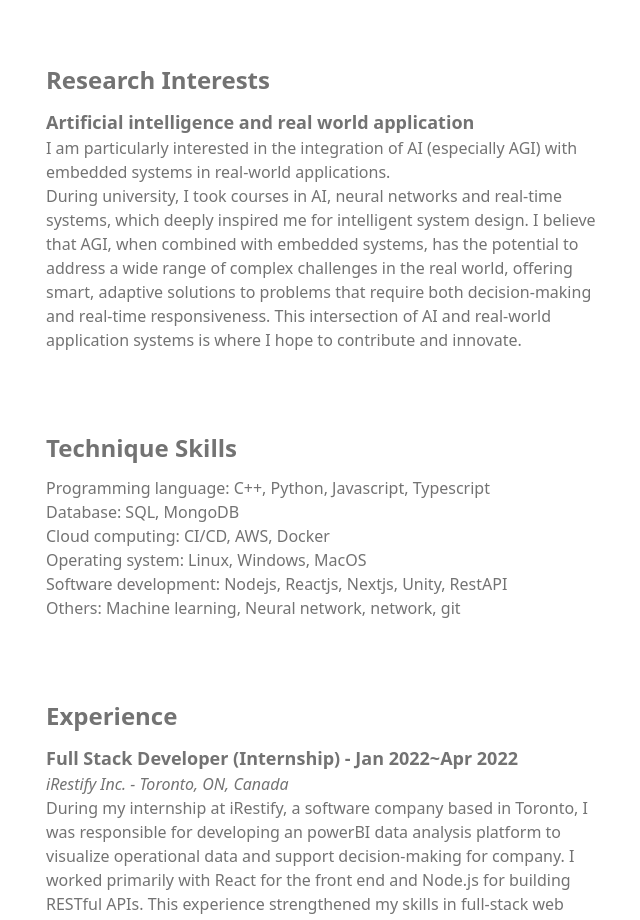
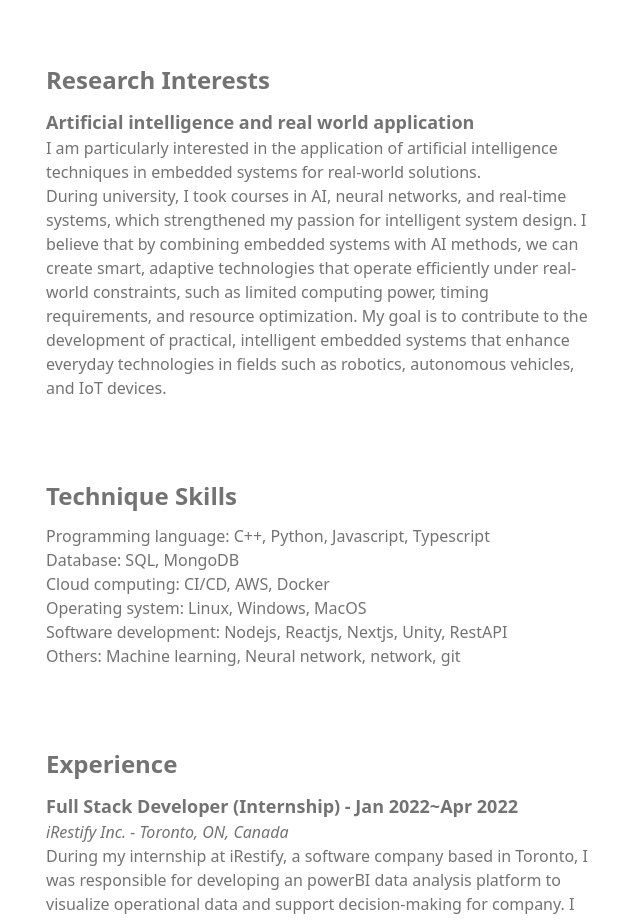
Before and after one commit to yuelinwen/yuelinwen, a Next.js app: page / in a window 1280 px wide. Shown: the part 820-1740 px from the top of the page, without its empty margins (298-938 px from the left). Built offline with nearby package versions, Linux system fonts and the light colour scheme.

Commit message:
update content

```diff
--- a/app/page.tsx
+++ b/app/page.tsx
@@ -35,9 +35,9 @@ export default function Home() {
         <h1 className="text-2xl font-semibold">Research Interests</h1>
         <div>
           <h3 className="text-lg font-semibold">Artificial intelligence and real world application</h3>
-          <p>I am particularly interested in the integration of AI (especially AGI) with embedded systems in real-world applications.</p>
+          <p>I am particularly interested in the application of artificial intelligence techniques in embedded systems for real-world solutions.</p>
           <p>
-          During university, I took courses in AI, neural networks and real-time systems, which deeply inspired me for intelligent system design. I believe that AGI, when combined with embedded systems, has the potential to address a wide range of complex challenges in the real world, offering smart, adaptive solutions to problems that require both decision-making and real-time responsiveness. This intersection of AI and real-world application systems is where I hope to contribute and innovate.</p>
+          During university, I took courses in AI, neural networks, and real-time systems, which strengthened my passion for intelligent system design. I believe that by combining embedded systems with AI methods, we can create smart, adaptive technologies that operate efficiently under real-world constraints, such as limited computing power, timing requirements, and resource optimization. My goal is to contribute to the development of practical, intelligent embedded systems that enhance everyday technologies in fields such as robotics, autonomous vehicles, and IoT devices.</p>
         </div>
       </div>
 
```
